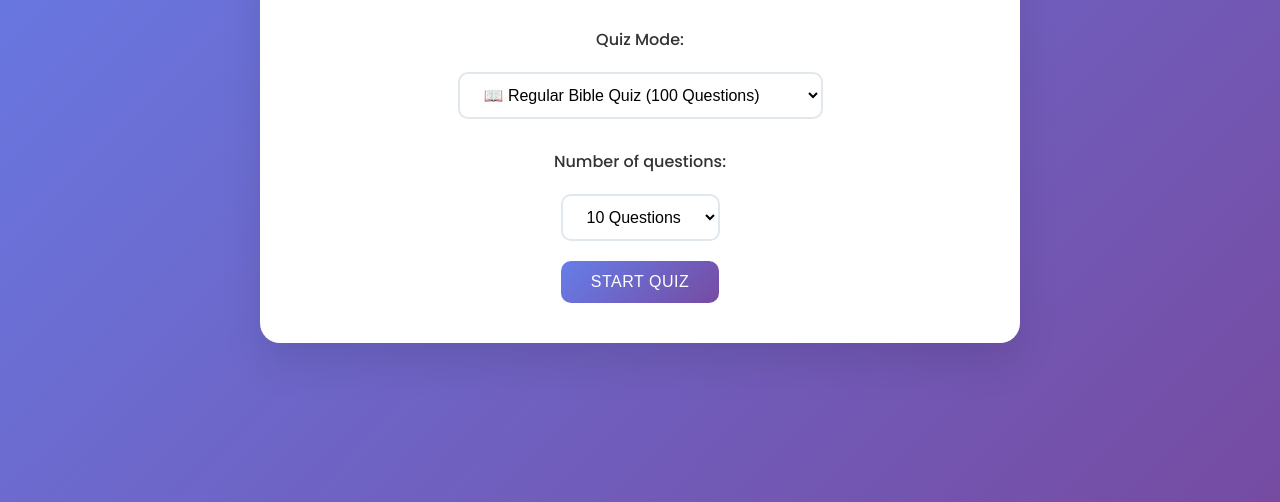
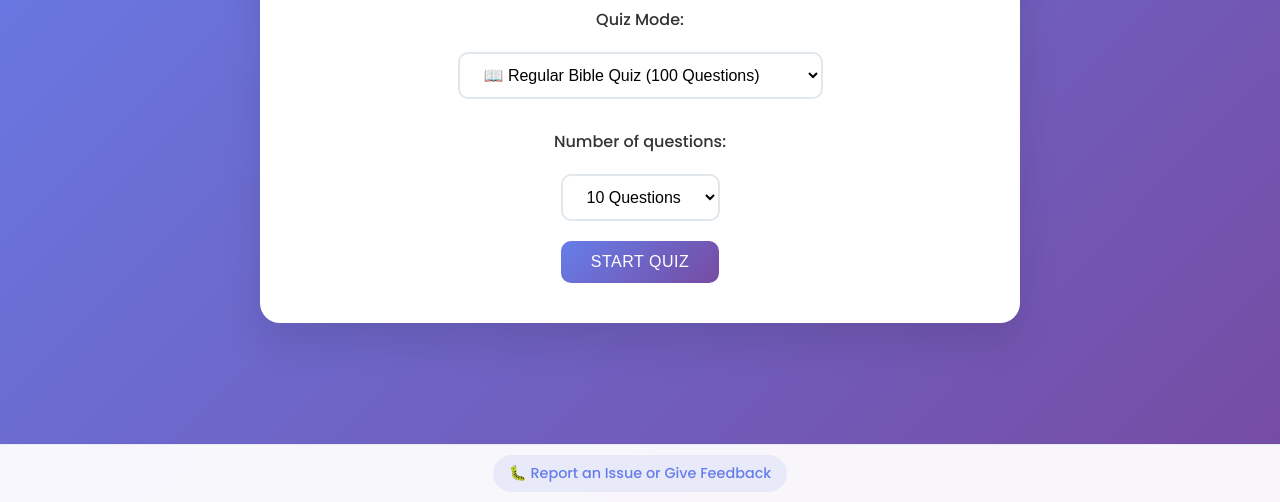
Before and after one commit to craftyjc/bible-quiz, a plain HTML site: page index.html in a window 1280 px wide. Shown: the part 298-800 px from the top of the page. Drawn offline with Linux system fonts and the light colour scheme.

Commit message:
Add feedback footer with link to GitHub issues for bug reports and suggestions

```diff
--- a/index.html
+++ b/index.html
@@ -117,5 +117,14 @@
     </div>
 
     <script src="script.js"></script>
+
+    <!-- Footer with feedback link -->
+    <footer class="footer">
+        <div class="footer-content">
+            <a href="https://github.com/craftyjc/bible-quiz/issues" target="_blank" class="feedback-link">
+                🐛 Report an Issue or Give Feedback
+            </a>
+        </div>
+    </footer>
 </body>
 </html>
--- a/styles.css
+++ b/styles.css
@@ -434,3 +434,64 @@ body {
         font-size: 0.9rem;
     }
 }
+
+/* Footer */
+.footer {
+    position: fixed;
+    bottom: 0;
+    left: 0;
+    right: 0;
+    background: rgba(255, 255, 255, 0.95);
+    backdrop-filter: blur(10px);
+    border-top: 1px solid rgba(102, 126, 234, 0.1);
+    padding: 10px 0;
+    z-index: 100;
+}
+
+.footer-content {
+    text-align: center;
+    max-width: 800px;
+    margin: 0 auto;
+    padding: 0 20px;
+}
+
+.feedback-link {
+    display: inline-flex;
+    align-items: center;
+    gap: 8px;
+    color: #667eea;
+    text-decoration: none;
+    font-size: 0.9rem;
+    font-weight: 500;
+    padding: 8px 16px;
+    border-radius: 20px;
+    background: rgba(102, 126, 234, 0.1);
+    transition: all 0.3s ease;
+}
+
+.feedback-link:hover {
+    background: #667eea;
+    color: white;
+    transform: translateY(-2px);
+    box-shadow: 0 5px 15px rgba(102, 126, 234, 0.3);
+}
+
+.feedback-link:active {
+    transform: translateY(0);
+}
+
+/* Add bottom padding to container to account for footer */
+.container {
+    padding-bottom: 60px;
+}
+
+@media (max-width: 768px) {
+    .feedback-link {
+        font-size: 0.8rem;
+        padding: 6px 12px;
+    }
+
+    .container {
+        padding-bottom: 50px;
+    }
+}
```
